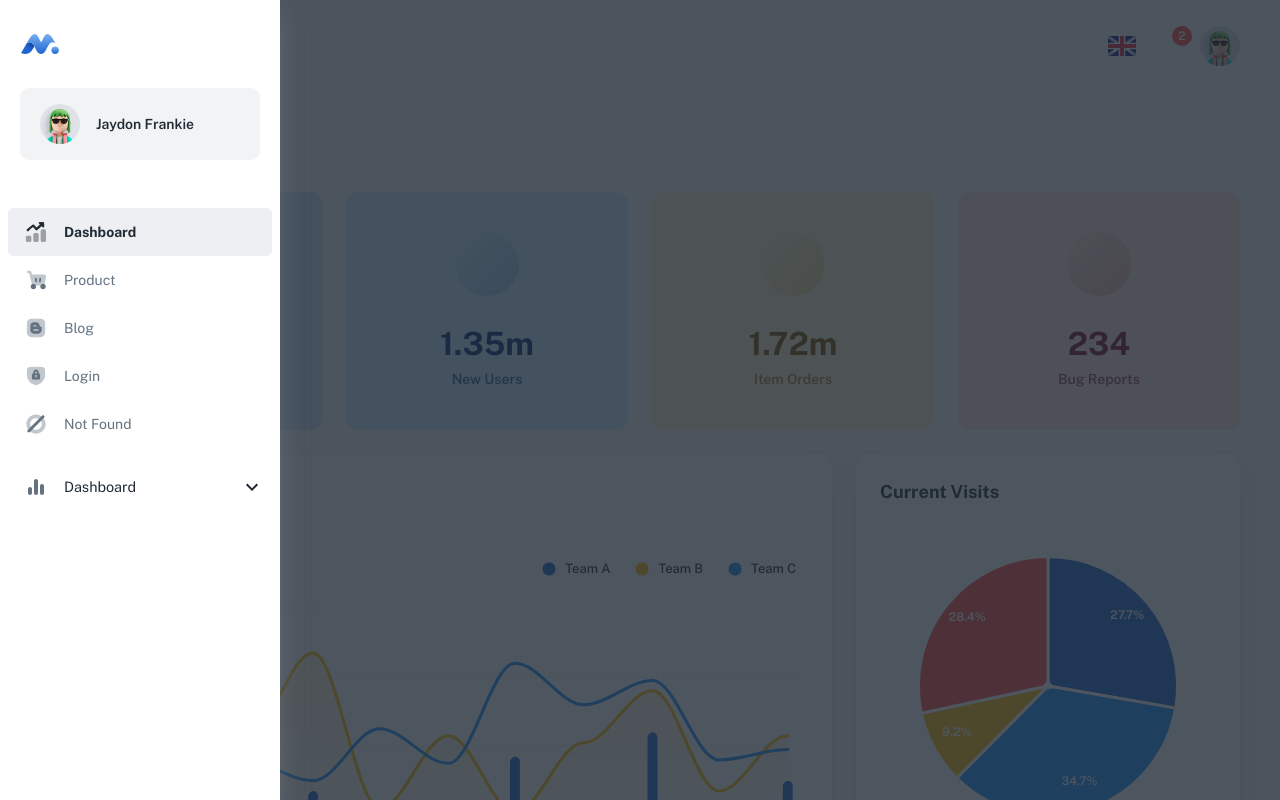
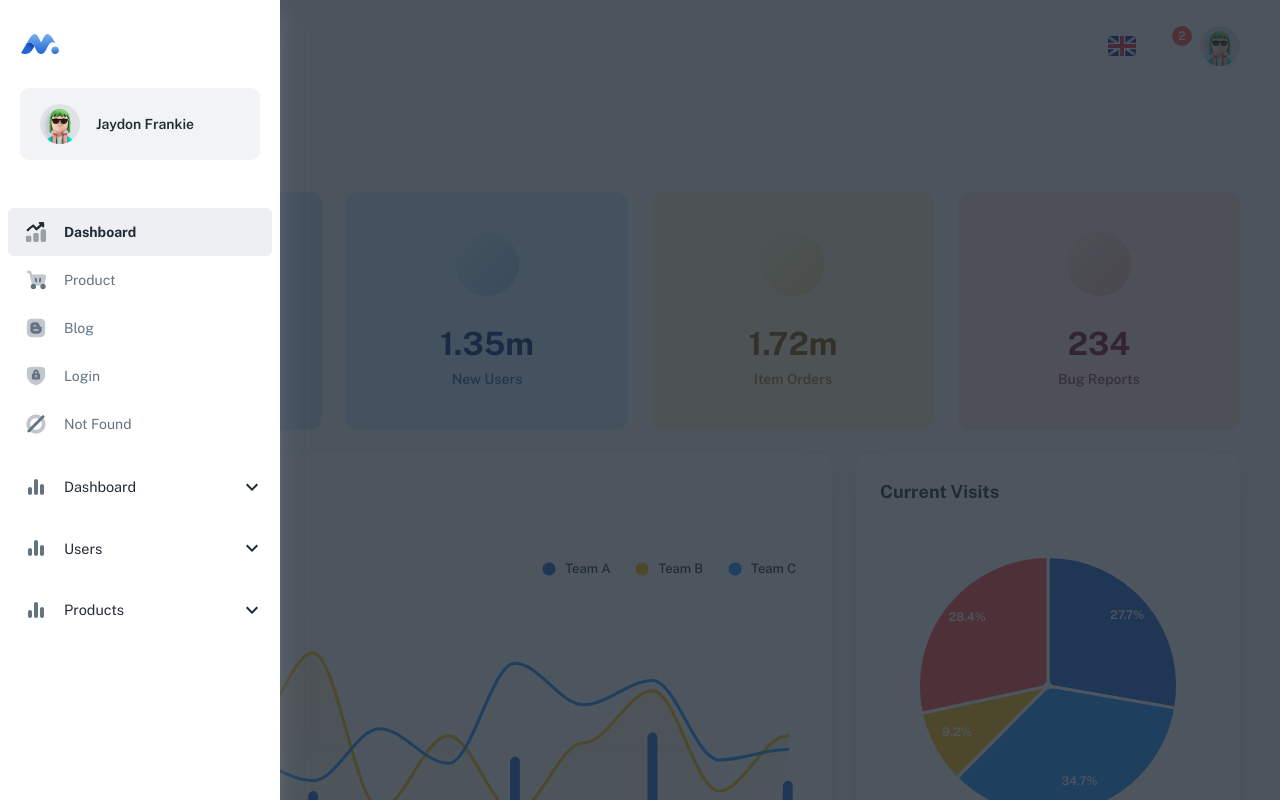
Before and after one commit to Miharin/alumunium-react, a React (Create React App) app: page /dashboard/app in a window 1280 px wide. Both pictures are taken after a click on the button 58 px from the left and 46 px from the top of the page. Shown: the top 800 px of the page. Built offline with nearby package versions, Linux system fonts and the light colour scheme; some icons are missing; a web font is replaced by a local one.

Commit message:
loop sidebar

```diff
--- a/src/layouts/dashboard/nav/index.js
+++ b/src/layouts/dashboard/nav/index.js
@@ -47,21 +47,32 @@ Nav.propTypes = {
   onCloseNav: PropTypes.func,
 };
 
+export default function Nav({ openNav, onCloseNav }) {
+  const { pathname } = useLocation();
+  const isDesktop = useResponsive('up', 'lg');
+
+  const openDashboard = useSidebarConfig((state) => state.openDashboard);
+  const toggleDashboard = useSidebarConfig((state) => state.toggleDashboard);
+  const openUsers = useSidebarConfig((state) => state.openUsers);
+  const toggleUsers = useSidebarConfig((state) => state.toggleUsers);
+  const openProducts = useSidebarConfig((state) => state.openProducts);
+  const toggleProducts = useSidebarConfig((state) => state.toggleProducts);
+
   const itemNav = [
     {
       name: 'Dashboard',
       icon: '',
       links: '/dashboard',
       isExpand: false,
-    open: 'openDashboard',
-    toggle: 'toggleDashboard',
+      open: openDashboard,
+      toggle: toggleDashboard,
     },
     {
       name: 'Users',
       icon: '',
       isExpand: true,
-    open: 'openUsers',
-    toggle: 'toggleUsers',
+      open: openUsers,
+      toggle: toggleUsers,
       Expand: [
         {
           name: 'List Users',
@@ -76,11 +87,11 @@ const itemNav = [
       ],
     },
     {
-    name: 'Product',
+      name: 'Products',
       icon: '',
       isExpand: true,
-    open: 'openProduct',
-    toggle: 'toggleProduct',
+      open: openProducts,
+      toggle: toggleProducts,
       Expand: [
         {
           name: 'List Holo',
@@ -90,41 +101,6 @@ const itemNav = [
       ],
     },
   ];
-
-export default function Nav({ openNav, onCloseNav }) {
-  const { pathname } = useLocation();
-  const openDashboard = useSidebarConfig((state) => state.openDashboard);
-  const toggleDashboard = useSidebarConfig((state) => state.toggleDashboard);
-  console.log(itemNav.length, itemNav[1].Expand.length);
-  const isDesktop = useResponsive('up', 'lg');
-  const ItemNavigateSidebar = () => {
-    for (let itemNavigation = 0; itemNavigation < itemNav.length; itemNavigation++) {
-      return (
-        <List sx={{ pl: 1 }}>
-          <ListItemButton onClick={toggleDashboard}>
-            <ListItemIcon sx={{ minWidth: '0px', mr: 2 }}>
-              <EqualizerRounded />
-            </ListItemIcon>
-            <ListItemText
-              primaryTypographyProps={{ fontSize: '0.9em', fontWeight: openDashboard ? 'medium' : 'small' }}
-              primary="Dashboard"
-            />
-            {openDashboard ? <ExpandLess /> : <ExpandMore />}
-          </ListItemButton>
-          <Collapse in={openDashboard} timeout="auto" unmountOnExit>
-            <List component="div" disablePadding>
-              <ListItemButton sx={{ pl: 4 }}>
-                <ListItemIcon>
-                  <StarBorder />
-                </ListItemIcon>
-                <ListItemText primaryTypographyProps={{ fontSize: '0.9em' }} primary="Starred" />
-              </ListItemButton>
-            </List>
-          </Collapse>
-        </List>
-      );
-    }
-  };
 
   const renderContent = (
     <Scrollbar
@@ -156,7 +132,32 @@ export default function Nav({ openNav, onCloseNav }) {
       </Box>
 
       <NavSection data={navConfig} onClick={onCloseNav} />
-      <ItemNavigateSidebar />
+      {itemNav.map((object, i) => {
+        return (
+          <List sx={{ pl: 1 }} key={i}>
+            <ListItemButton onClick={object.toggle}>
+              <ListItemIcon sx={{ minWidth: '0px', mr: 2 }}>
+                <EqualizerRounded />
+              </ListItemIcon>
+              <ListItemText
+                primaryTypographyProps={{ fontSize: '0.9em', fontWeight: object.open ? 'medium' : 'small' }}
+                primary={object.name}
+              />
+              {object.open ? <ExpandLess /> : <ExpandMore />}
+            </ListItemButton>
+            <Collapse in={object.open} timeout="auto" unmountOnExit>
+              <List component="div" disablePadding>
+                <ListItemButton sx={{ pl: 4 }}>
+                  <ListItemIcon>
+                    <StarBorder />
+                  </ListItemIcon>
+                  <ListItemText primaryTypographyProps={{ fontSize: '0.9em' }} primary="Starred" />
+                </ListItemButton>
+              </List>
+            </Collapse>
+          </List>
+        );
+      })}
     </Scrollbar>
   );
 
--- a/src/store/helpers/sidebar.js
+++ b/src/store/helpers/sidebar.js
@@ -2,5 +2,9 @@ import { create } from 'zustand';
 
 export const sidebarConfig = create((set) => ({
   openDashboard: false,
-  toggleDashboard: () => set((state) => ({ open: !state.open })),
+  openUsers: false,
+  openProducts: false,
+  toggleDashboard: () => set((state) => ({ openDashboard: !state.openDashboard })),
+  toggleUsers: () => set((state) => ({ openUsers: !state.openUsers })),
+  toggleProducts: () => set((state) => ({ openProducts: !state.openProducts })),
 }));
```
Lines whose indentation alone changed are shown as unchanged.
